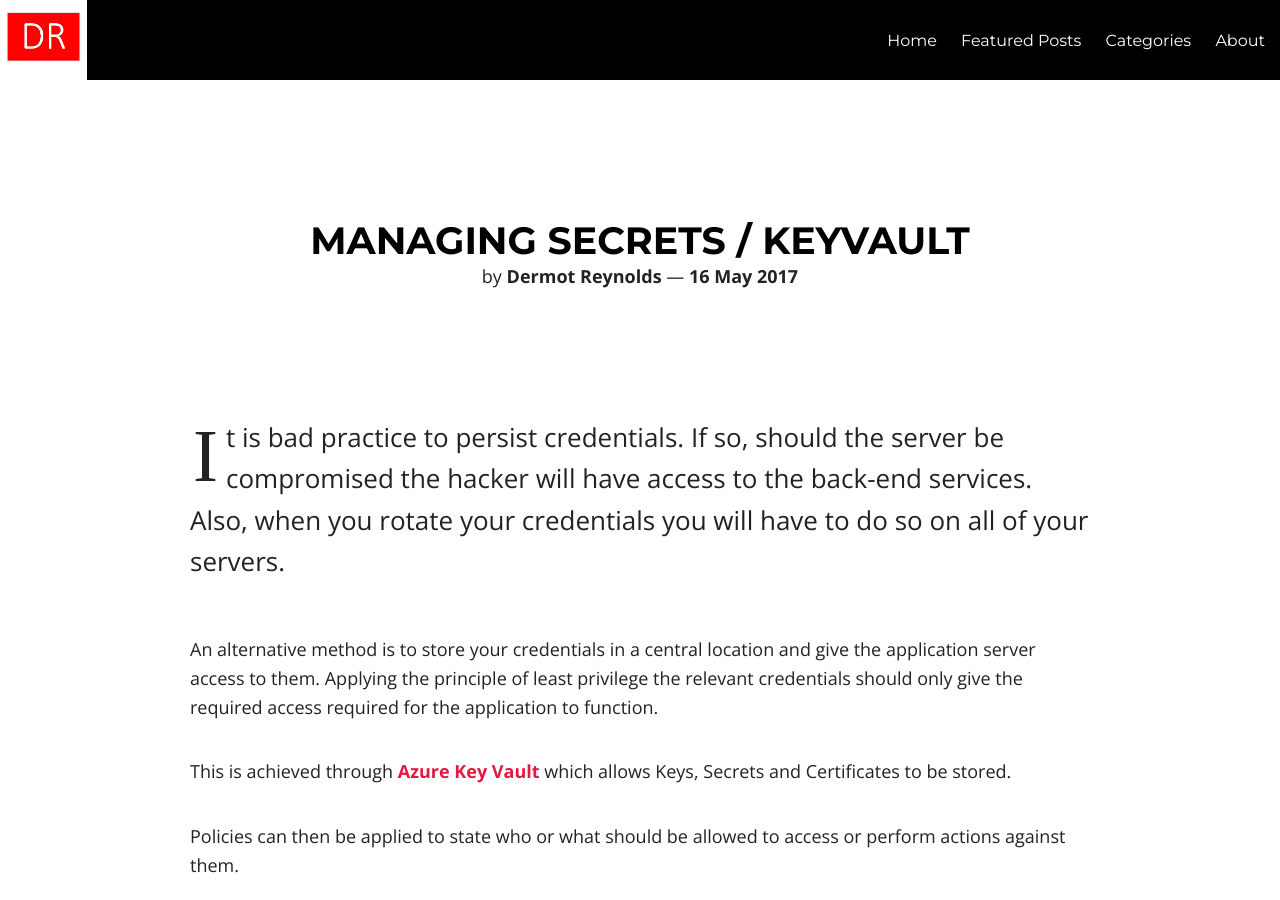
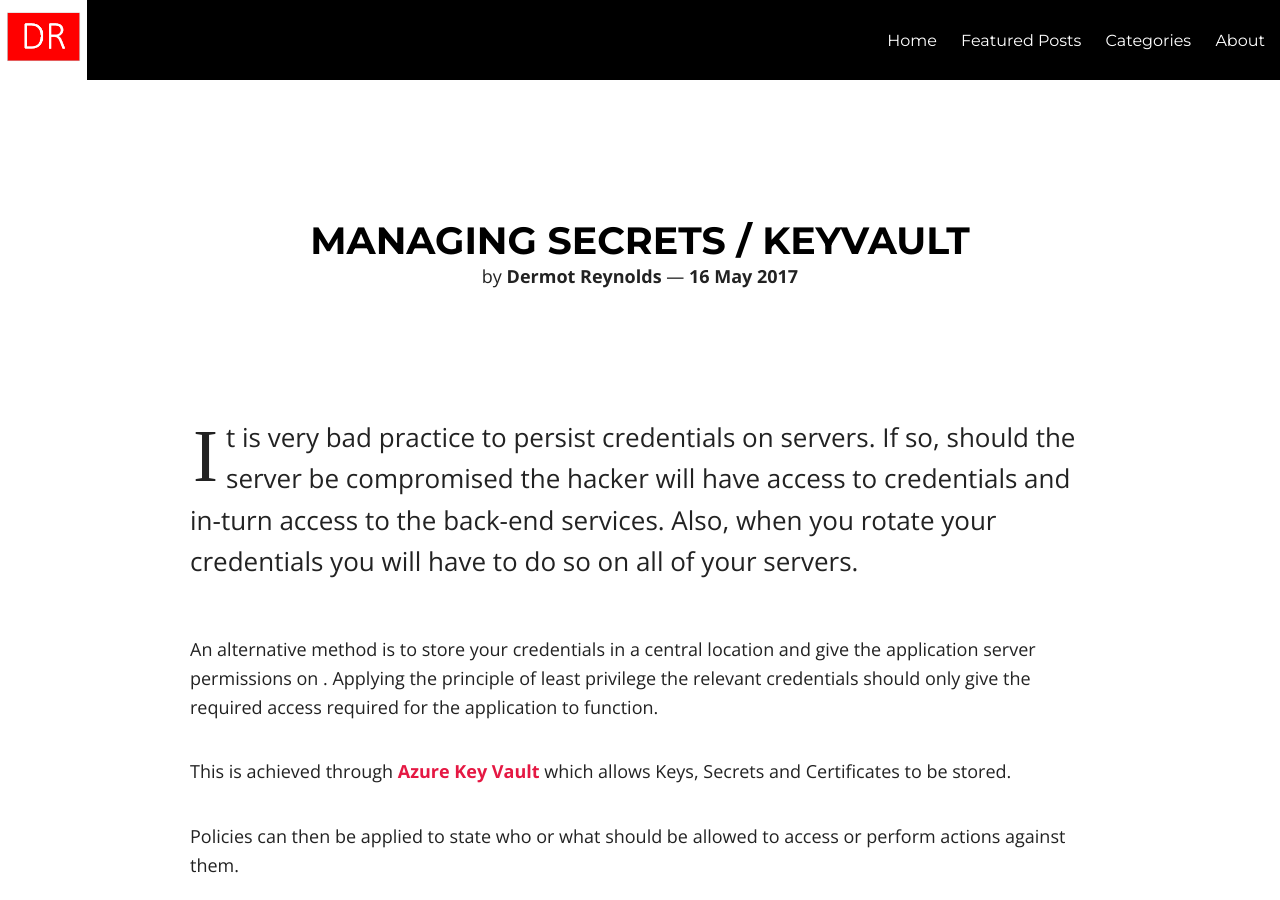
Before and after one commit to dermotreynolds/old.dermotreynolds.github.io, a Jekyll site: the page built from _posts/2017-05-12-11-keyvault.md, in a window 1280 px wide and 900 px high. Built offline with Jekyll 4.4.1, drawn with Linux system fonts in a browser that asks for light colours; nearby versions of some CDN libraries.

```diff
--- a/_posts/2017-05-12-11-keyvault.md
+++ b/_posts/2017-05-12-11-keyvault.md
@@ -6,9 +6,9 @@
 
 ---
 
-It is bad practice to persist credentials.  If so, should the server be compromised the hacker will have access to the back-end services.  Also, when you rotate your credentials you will have to do so on all of your servers.
+It is very bad practice to persist credentials on servers.  If so, should the server be compromised the hacker will have access to credentials and in-turn access to the back-end services.  Also, when you rotate your credentials you will have to do so on all of your servers.
 
-An alternative method is to store your credentials in a central location and give the application server access to them.  Applying the principle of least privilege the relevant credentials should only give the required access required for the application to function.
+An alternative method is to store your credentials in a central location and give the application server permissions on .  Applying the principle of least privilege the relevant credentials should only give the required access required for the application to function.
 
 This is achieved through
 __[Azure Key Vault](https://azure.microsoft.com/en-us/services/key-vault/){:target="_blank"}__
```
